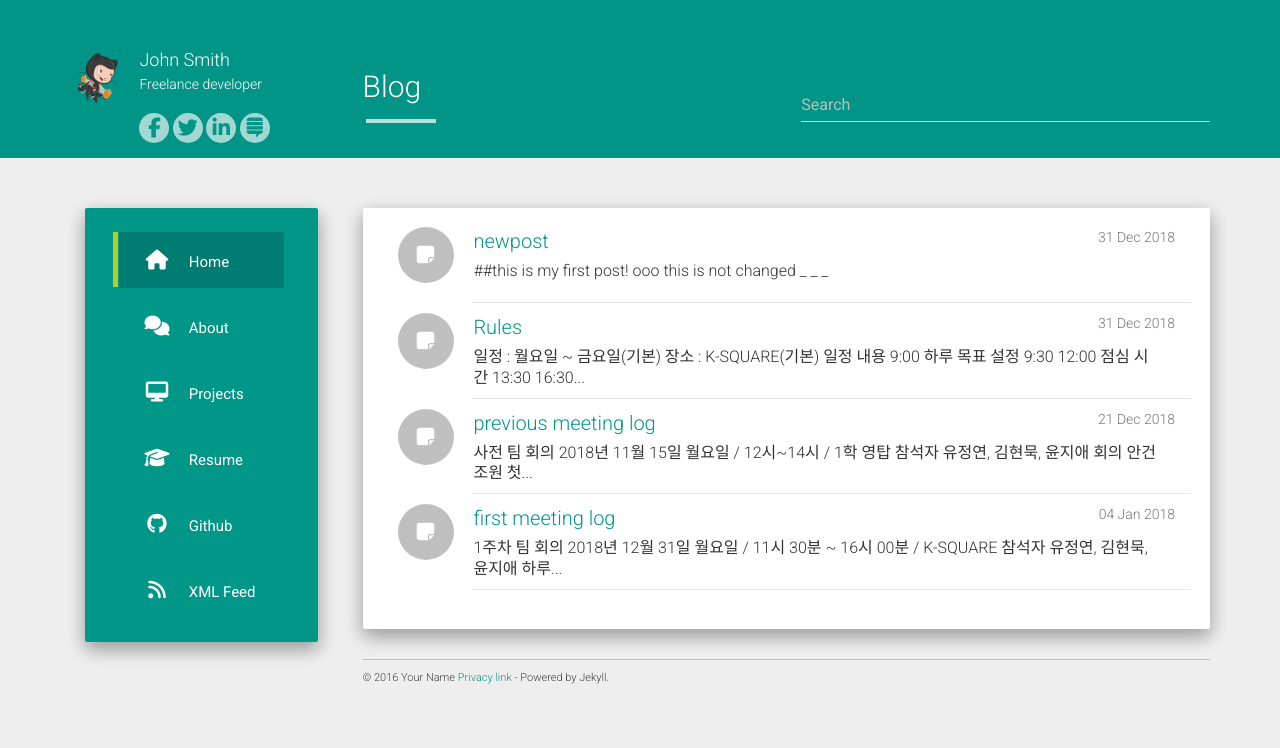
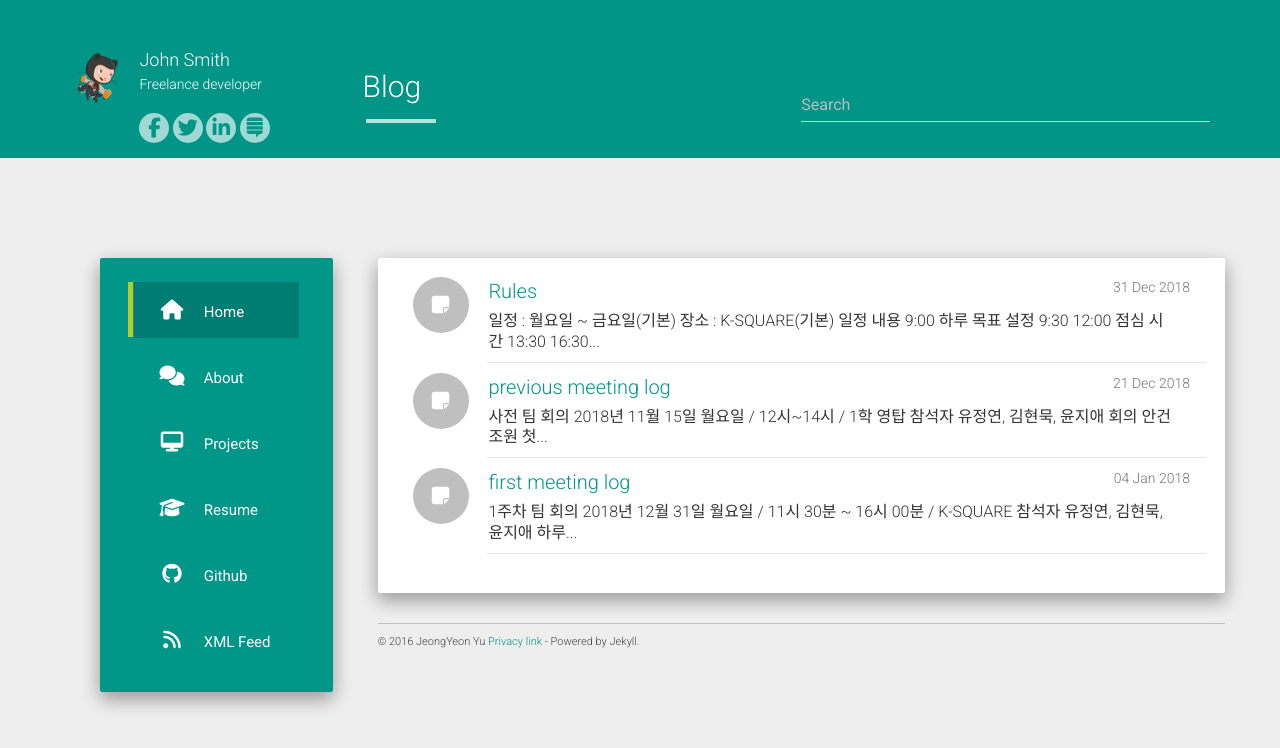
Before and after one commit to codeasashu/hcz-jekyll-blog, a Jekyll site: the page built from index.html, in a window 1280 px wide. Shown: the top 748 px of the page. Built offline with Jekyll 4.4.1, drawn with Linux system fonts in a browser that asks for light colours; nearby versions of some CDN libraries; the list of posts is cut into pages by our own code.

```diff
--- a/_config.yml
+++ b/_config.yml
@@ -1,8 +1,8 @@
 title: John Smith
 description: My Personal Blog
 author: John Smith
-logo: /hcz-jekyll-blog/static/img/avatar.png
-github: https://github.com/codeasashu
+logo: /static/img/avatar.png
+github: https://github.com/Yeon1123
 about: Freelance developer
 
 baseurl: ""
--- a/_includes/footer.html
+++ b/_includes/footer.html
@@ -1,5 +1,5 @@
 <footer>
-  © 2016 Your Name <a href="#">Privacy link</a> - Powered by Jekyll.
+  © 2016 JeongYeon Yu <a href="#">Privacy link</a> - Powered by Jekyll.
 </footer>
 <div align="center">
   <script async src="https://pagead2.googlesyndication.com/pagead/js/adsbygoogle.js"></script>
--- a/_includes/main.html
+++ b/_includes/main.html
@@ -1,3 +1,4 @@
+<div class="container main outer">
 <div class="container main outer">
       <div class="row">
         <div class="col-md-3 col-xs-12">
--- a/_posts/2018-12-31-newpost.md
+++ /dev/null
@@ -1,10 +0,0 @@
----
-layout: post
-title:  "newpost"
-categories: others
-
----
-
-##this is my first post!
-ooo this is not changed
-_ _ _
```
